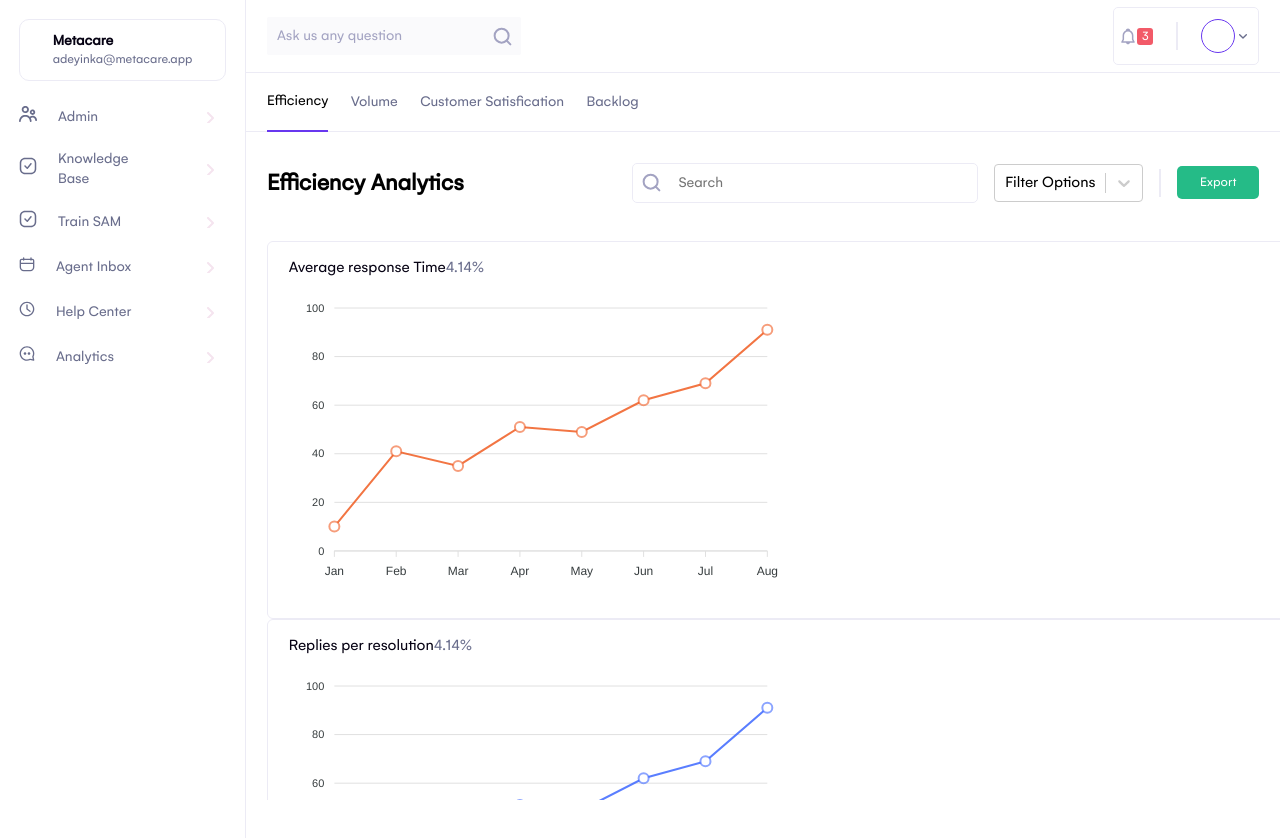
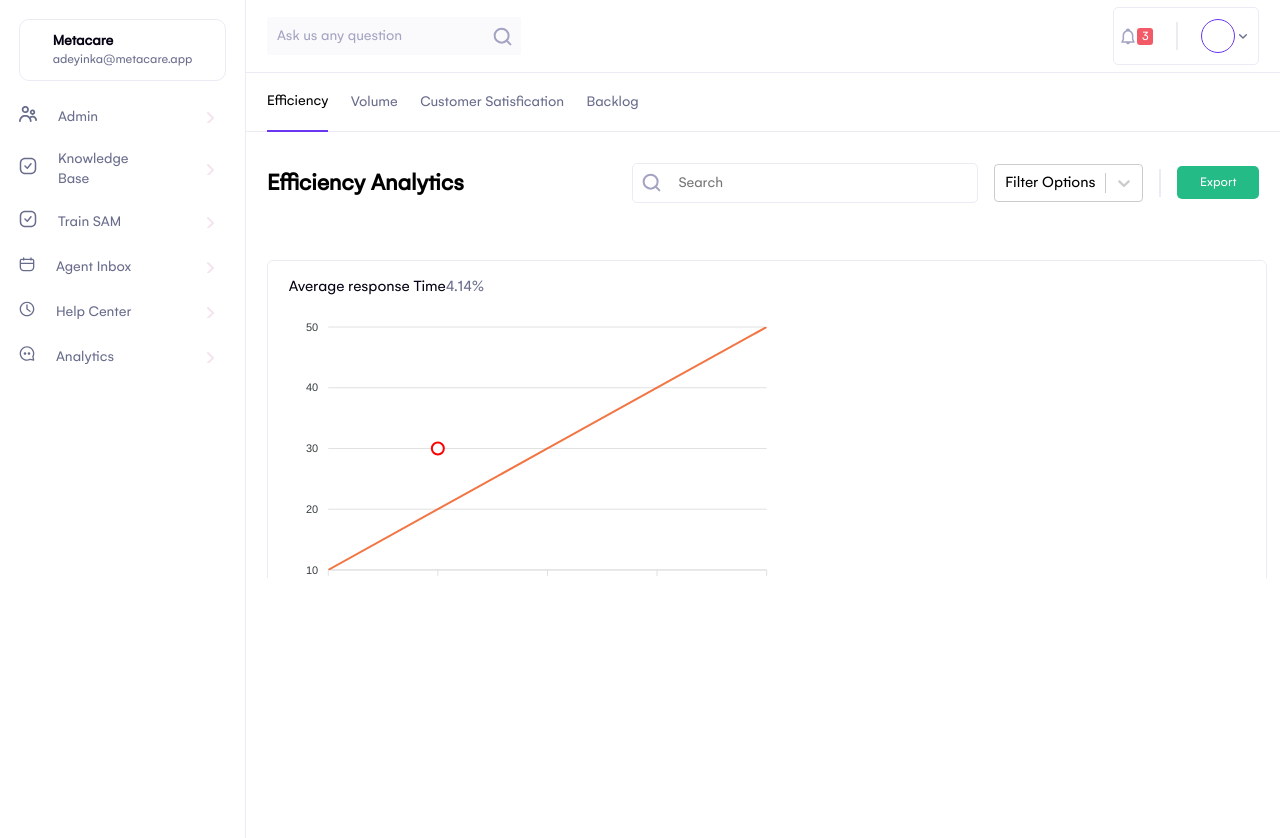
Before and after one commit to igaimerca/frontend-challenge, a React (Create React App) app: page / in a window 1280 px wide. Built offline with nearby package versions, Linux system fonts and the light colour scheme.

Commit message:
feat: charts

```diff
--- a/src/components/ui/AnalyticsCard/AnalyticsCard.scss
+++ b/src/components/ui/AnalyticsCard/AnalyticsCard.scss
@@ -1,7 +1,8 @@
 .analytics-card {
-    width: 100%;
+    width: 96.4%;
     height: 100%;
     border: 1px solid var(--border-color);
     border-radius: 6px;
     padding: 15px 1.3rem;
+    margin: 1.2rem 0;
 }
--- a/src/components/ui/AnalyticsCard/LineChart.jsx
+++ b/src/components/ui/AnalyticsCard/LineChart.jsx
@@ -23,27 +23,48 @@ class LineChart extends Component {
                         enabled: false
                     }
                 },
-                markers: {
-                    size: [5, 7],
-                    colors: "white",
-                    strokeColors: mainColor,
-                    strokeWidth: 2,
-                    strokeOpacity: 0.6,
-                    strokeDashArray: 0,
-                    fillOpacity: 1,
-                    discrete: [],
-                    shape: "circle",
-                    radius: 2,
-                    offsetX: 0,
-                    offsetY: 0,
-                    onClick: undefined,
-                    onDblClick: undefined,
-                    showNullDataPoints: true,
-                    hover: {
-                        size: undefined,
-                        sizeOffset: 3
-                    }
-                },
+                // markers: {
+                //     size: [5, 7],
+                //     colors: "white",
+                //     strokeColors: mainColor,
+                //     strokeWidth: 2,
+                //     strokeOpacity: 0.6,
+                //     strokeDashArray: 0,
+                //     fillOpacity: 1,
+                //     discrete: [],
+                //     shape: "circle",
+                //     radius: 2,
+                //     offsetX: 0,
+                //     offsetY: 0,
+                //     onClick: undefined,
+                //     onDblClick: undefined,
+                //     showNullDataPoints: true,
+                //     hover: {
+                //         size: undefined,
+                //         sizeOffset: 3
+                //     }
+                // },
+                annotations: {
+                    points: [{
+                      x: "Feb",
+                      y: 30,
+                      marker: {
+                        size: 6,
+                        fillColor: '#fff',
+                        strokeColor: 'red',
+                        radius: 2,
+                        cssClass: 'apexcharts-custom-class'
+                      },
+                      label: {
+                        borderColor: '#FF4560',
+                        offsetY: 0,
+                        style: {
+                          color: '#fff',
+                          background: '#FF4560',
+                        }
+                      }
+                    }]
+                  },
                 dataLabels: {
                     enabled: false
                 },
--- a/src/components/ui/MainContainer/MainContainer.jsx
+++ b/src/components/ui/MainContainer/MainContainer.jsx
@@ -13,17 +13,17 @@ function MainContainer() {
     let data = [
         {
             title: "Average response Time",
-            data: [10, 41, 35, 51, 49, 62, 69, 91],
+            data: [10, 20, 30, 40, 50],
             mainColor: "#F05D23",
         },
         {
             title: "Replies per resolution",
-            data: [10, 41, 35, 51, 49, 62, 69, 91],
+            data: [10, 20, 30, 40, 50],
             mainColor: "#3E68FF",
         },
         {
             title: "Average resolution time",
-            data: [10, 41, 35, 51, 49, 62, 69, 91],
+            data: [10, 20, 30, 40, 50],
             mainColor: "#07C9E2",
         }]
 
--- a/src/components/ui/MainContainer/MainContainer.scss
+++ b/src/components/ui/MainContainer/MainContainer.scss
@@ -1,7 +1,6 @@
 .main-container {
   flex: 5;
-  overflow-y: scroll;
-  overflow-x: hidden;
+  overflow: hidden;
   height: 100%;
   .header {
     padding: 15px 1.3rem;
@@ -29,5 +28,8 @@
 }
 
 .analytics-cards {
-    padding: 7px 1.3rem;;
+    padding: 7px 1.3rem;
+    height: 330px;
+    overflow-x: hidden;
+    overflow-y: scroll;
 }
```
